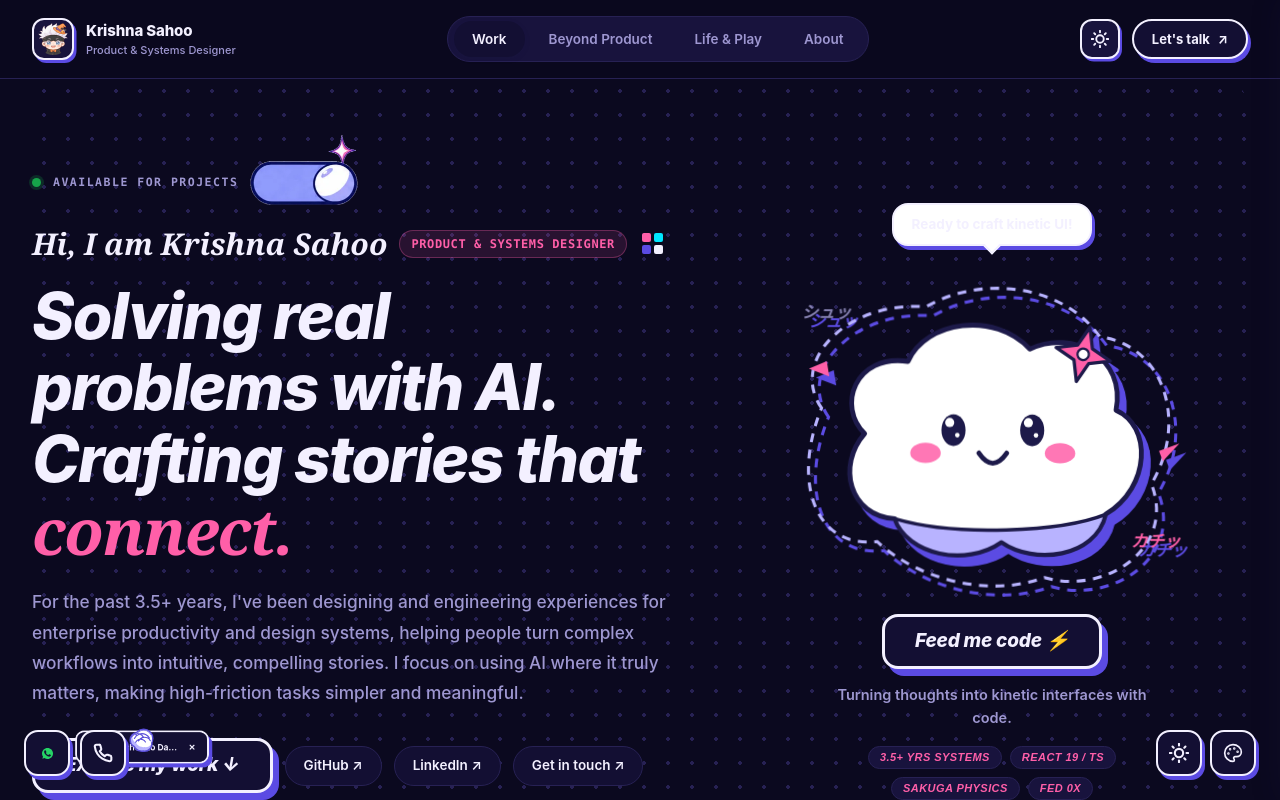
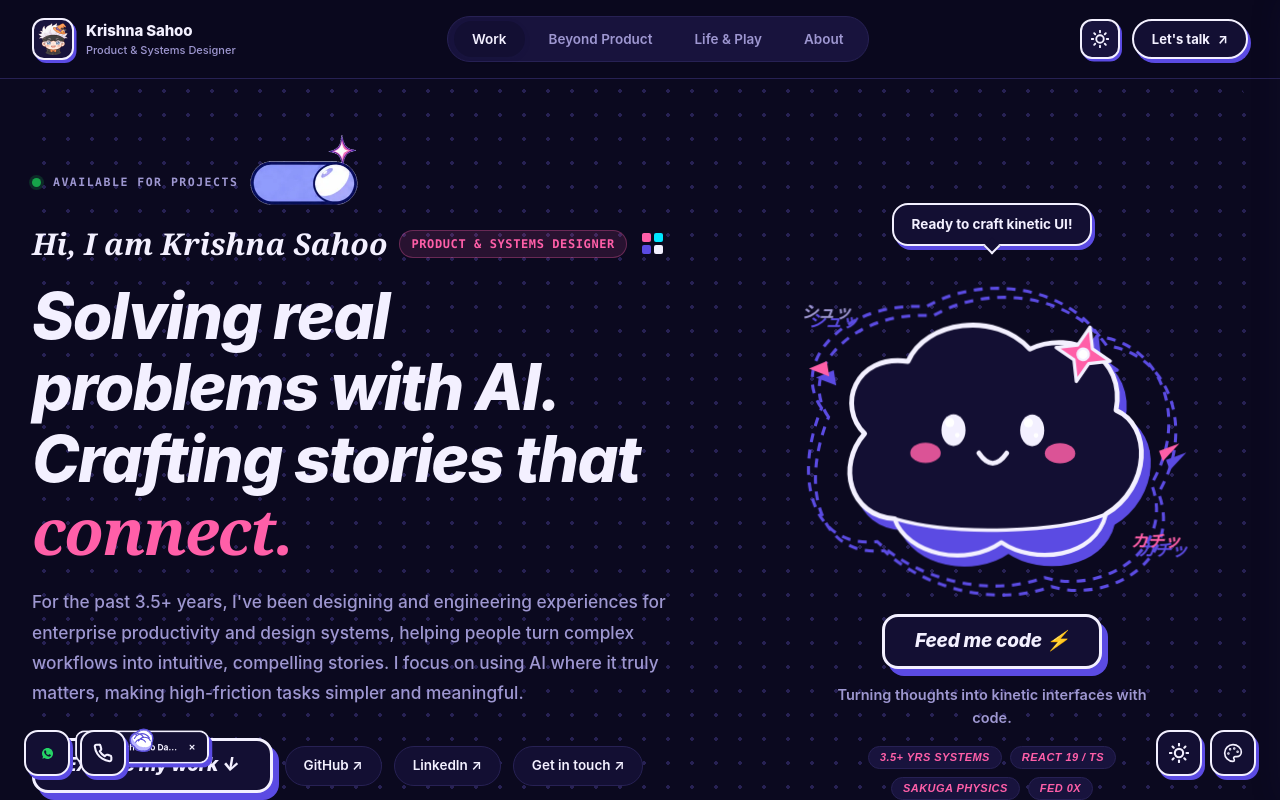
Before and after one commit to devkrish201/krishnafolio, a Next.js app: page / in a window 1280 px wide. Both pictures are taken after a click on the button 1099 px from the left and 39 px from the top of the page. Shown: the top 800 px of the page. Built offline with nearby package versions, Linux system fonts and the light colour scheme.

Commit message:
fix: make hero mascot and speech bubble dynamically adapt to dark mode

```diff
--- a/components/ui/SakugaBurstAvatar.tsx
+++ b/components/ui/SakugaBurstAvatar.tsx
@@ -59,13 +59,13 @@ export function SakugaBurstAvatar({
 
   const currentImage = useGojo ? "/krishna-gojo-cutout.png" : imageSrc;
 
-  // Background color fills matching Tanuja's portfolio reference or Sakuga lilac/white
+  // Background color fills matching Tanuja's portfolio reference or Sakuga lilac/card
   const fillColor =
     blossomTheme === "yellow"
-      ? "#ffd23f" // Warm sunny yellow from Tanuja's portfolio screenshot
+      ? "#ffd23f" // Warm sunny yellow
       : blossomTheme === "lilac"
-      ? "#dedaff" // Soft pastel lilac
-      : "#ffffff"; // Pure clean white
+      ? "var(--sk-soft)" // Soft pastel lilac
+      : "var(--sk-card)"; // Pure clean card (adapts to light and dark themes)
 
   return (
     <div
@@ -257,7 +257,7 @@ export function SakugaBurstAvatar({
           top: "-12px",
           right: "6px",
           zIndex: 5,
-          background: "#ffffff",
+          background: "var(--sk-card)",
           border: "2px solid var(--sk-ink)",
           boxShadow: "2px 2px 0 var(--sk-soft)",
           padding: "4px 10px",
--- a/components/ui/SakugaMascot.tsx
+++ b/components/ui/SakugaMascot.tsx
@@ -63,7 +63,7 @@ export function SakugaMascot({ onToast }: SakugaMascotProps) {
       <div
         className="mascot-speech-bubble"
         style={{
-          background: "#ffffff",
+          background: "var(--sk-card)",
           border: "2.5px solid var(--sk-ink)",
           borderRadius: "16px",
           padding: "10px 18px",
@@ -88,7 +88,7 @@ export function SakugaMascot({ onToast }: SakugaMascotProps) {
             transform: "translateX(-50%) rotate(45deg)",
             width: "12px",
             height: "12px",
-            background: "#ffffff",
+            background: "var(--sk-card)",
             borderRight: "2.5px solid var(--sk-ink)",
             borderBottom: "2.5px solid var(--sk-ink)",
           }}
@@ -118,17 +118,17 @@ export function SakugaMascot({ onToast }: SakugaMascotProps) {
           {/* Outer Kinetic Speed Aura Trails */}
           <path
             d="M 36 115 C 10 78, 56 30, 118 35 C 160 10, 225 16, 255 58 C 306 65, 325 125, 296 174 C 316 224, 260 262, 212 248 C 166 265, 110 248, 80 220 C 32 226, 12 174, 36 115 Z"
-            stroke="#b8b3ff"
+            stroke="var(--sk-soft)"
             strokeWidth="2.4"
             strokeDasharray="7 6"
             fill="none"
           />
 
           {/* Floating Manga SFX Stamps */}
-          <text x="20" y="44" fill="#8580b0" fontSize="13" fontWeight="800" fontStyle="italic">シュッ</text>
-          <text x="280" y="224" fill="#ff5fa8" fontSize="13" fontWeight="800" fontStyle="italic">カチッ</text>
+          <text x="20" y="44" fill="var(--mute)" fontSize="13" fontWeight="800" fontStyle="italic">シュッ</text>
+          <text x="280" y="224" fill="var(--sk-acc)" fontSize="13" fontWeight="800" fontStyle="italic">カチッ</text>
 
-          {/* Main Sakuga Cloud Body in Crisp White */}
+          {/* Main Sakuga Cloud Body in Theme Card Color */}
           <path
             d="M 70 135
                C 48 114, 62 72, 104 78
@@ -138,8 +138,8 @@ export function SakugaMascot({ onToast }: SakugaMascotProps) {
                C 252 232, 204 238, 178 220
                C 150 240, 104 230, 94 202
                C 58 200, 48 160, 70 135 Z"
-            fill="#ffffff"
-            stroke="#1d1a4a"
+            fill="var(--sk-card)"
+            stroke="var(--sk-ink)"
             strokeWidth="3.8"
             strokeLinejoin="round"
           />
@@ -150,14 +150,14 @@ export function SakugaMascot({ onToast }: SakugaMascotProps) {
                C 104 230, 150 240, 178 220
                C 204 238, 252 232, 260 198
                C 225 212, 142 216, 94 202 Z"
-            fill="#b8b3ff"
-            stroke="#1d1a4a"
+            fill="var(--sk-soft)"
+            stroke="var(--sk-ink)"
             strokeWidth="2.8"
             strokeLinejoin="round"
           />
 
           {/* Big Anime Expressive Eyes */}
-          <g fill="#1d1a4a">
+          <g fill="var(--sk-ink)">
             <ellipse cx="140" cy="132" rx="9.5" ry="12.5" />
             <ellipse cx="202" cy="132" rx="9.5" ry="12.5" />
             {/* Eye sparkle highlights */}
@@ -168,13 +168,13 @@ export function SakugaMascot({ onToast }: SakugaMascotProps) {
           </g>
 
           {/* Rosy Electric Pink Anime Blush Cheeks */}
-          <ellipse cx="118" cy="150" rx="12" ry="8" fill="#ff5fa8" opacity="0.85" />
-          <ellipse cx="224" cy="150" rx="12" ry="8" fill="#ff5fa8" opacity="0.85" />
+          <ellipse cx="118" cy="150" rx="12" ry="8" fill="var(--sk-acc)" opacity="0.85" />
+          <ellipse cx="224" cy="150" rx="12" ry="8" fill="var(--sk-acc)" opacity="0.85" />
 
           {/* Cute Confident Anime Smile */}
           <path
             d="M 160 150 Q 171 166 182 150"
-            stroke="#1d1a4a"
+            stroke="var(--sk-ink)"
             strokeWidth="3.8"
             strokeLinecap="round"
             fill="none"
@@ -185,17 +185,17 @@ export function SakugaMascot({ onToast }: SakugaMascotProps) {
             {/* 5-Petal Anime Flower / Star */}
             <path
               d="M 0 -22 L 6 -6 L 22 0 L 6 6 L 0 22 L -6 6 L -22 0 L -6 -6 Z"
-              fill="#ff5fa8"
-              stroke="#1d1a4a"
+              fill="var(--sk-acc)"
+              stroke="var(--sk-ink)"
               strokeWidth="2.6"
               strokeLinejoin="round"
             />
-            <circle cx="0" cy="0" r="4.5" fill="#ffffff" stroke="#1d1a4a" strokeWidth="1.8" />
+            <circle cx="0" cy="0" r="4.5" fill="#ffffff" stroke="var(--sk-ink)" strokeWidth="1.8" />
           </g>
 
           {/* Speed Wedge Accents */}
-          <path d="M 42 90 L 26 84 L 40 78 Z" fill="#ff5fa8" />
-          <path d="M 302 148 L 318 142 L 305 156 Z" fill="#ff5fa8" />
+          <path d="M 42 90 L 26 84 L 40 78 Z" fill="var(--sk-acc)" />
+          <path d="M 302 148 L 318 142 L 305 156 Z" fill="var(--sk-acc)" />
         </svg>
       </div>
 
```
